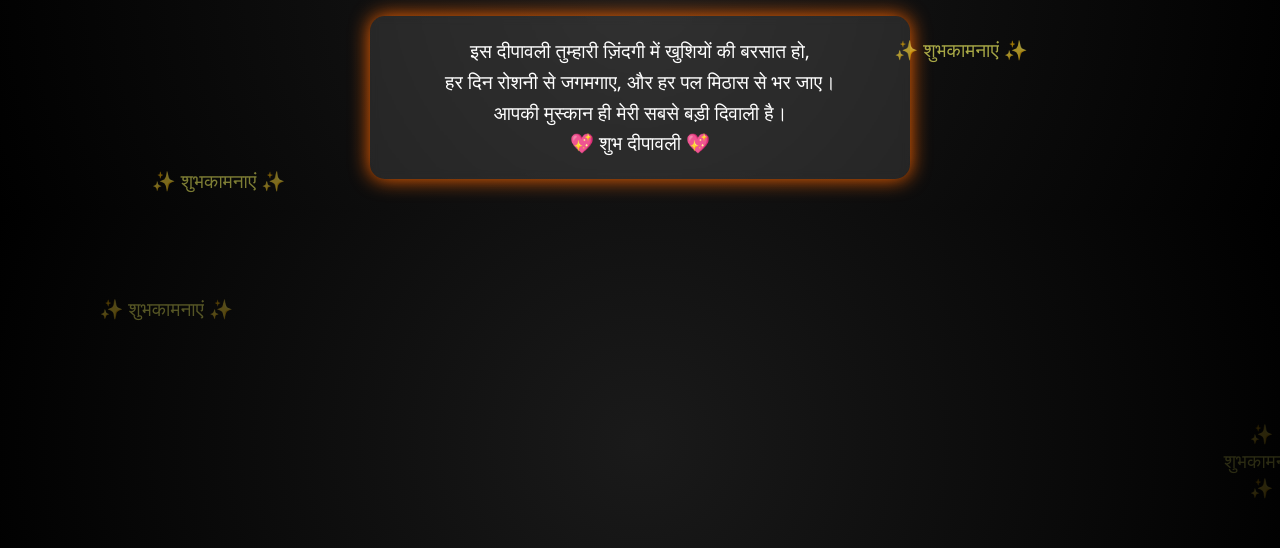
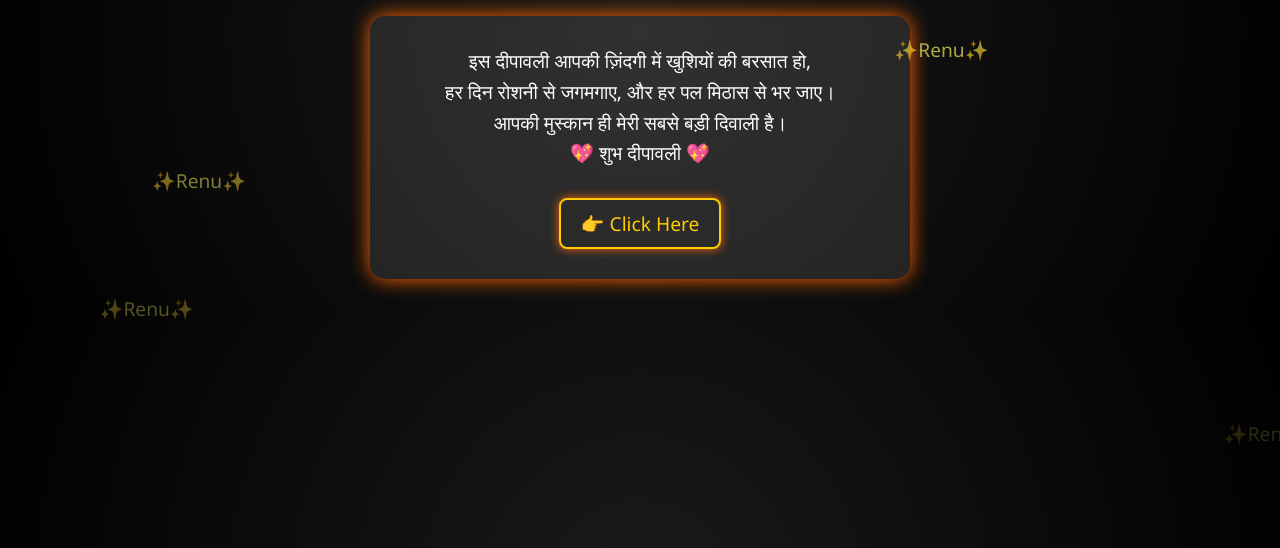
Before and after one commit to arvind272301/dearPrincess, a plain HTML site: page diwali.html in a window 1280 px wide. Shown: the part 252-800 px from the top of the page. Drawn offline with nearby package versions, Linux system fonts and the light colour scheme.

Commit message:
Add files via upload
change

```diff
--- a/diwali.html
+++ b/diwali.html
@@ -38,10 +38,10 @@
       100% { transform: rotateY(360deg); }
     }
 
-    .card {
+    .card-block {
       background: rgba(255, 255, 255, 0.1);
       border-radius: 15px;
-      padding: 20px;
+      padding: 30px 20px;
       margin: 2em auto;
       width: 80%;
       max-width: 500px;
@@ -52,6 +52,19 @@
     .message {
       font-size: 1.2em;
       line-height: 1.6em;
+      margin-bottom: 1.5em;
+    }
+
+    .click-link {
+      font-size: 1.2em;
+      color: #ffcc00;
+      text-decoration: none;
+      padding: 10px 20px;
+      border: 2px solid #ffcc00;
+      border-radius: 8px;
+      display: inline-block;
+      box-shadow: 0 0 10px #ff6600;
+      transition: background 0.3s;
     }
 
     canvas {
@@ -65,22 +78,22 @@
 </head>
 <body>
   <h1>🎆 शुभ दीपावली 🎆</h1>
-  <div class="rotating-name">🌟💖 Renu 💖🌟</div>
+  <div class="rotating-name">🪔💖 Renu 💖🪔</div>
 
-  <div class="card">
+  <div class="card-block">
     <div class="message">
-      इस दीपावली तुम्हारी ज़िंदगी में खुशियों की बरसात हो,<br>
+      इस दीपावली आपकी ज़िंदगी में खुशियों की बरसात हो,<br>
       हर दिन रोशनी से जगमगाए, और हर पल मिठास से भर जाए।<br>
       आपकी मुस्कान ही मेरी सबसे बड़ी दिवाली है।<br>
       💖 शुभ दीपावली 💖
     </div>
+    <a href="./sorry.html" class="click-link">👉 Click Here</a>
   </div>
   <canvas id="confetti"></canvas>
   <script src="https://cdn.jsdelivr.net/npm/canvas-confetti@1.6.0/dist/confetti.browser.min.js"></script>
   <script>
     const canvas = document.getElementById('confetti');
     const myConfetti = confetti.create(canvas, { resize: true });
-
     setInterval(() => {
       myConfetti({
         particleCount: 20,
@@ -89,11 +102,9 @@
         colors: ['#ffcc00', '#ff6600', '#ffffff']
       });
     }, 500);
-
-    // Wishes rain effect
     setInterval(() => {
       const wish = document.createElement('div');
-      wish.textContent = '✨ शुभकामनाएं ✨';
+      wish.textContent = '✨Renu✨';
       wish.style.position = 'fixed';
       wish.style.left = Math.random() * window.innerWidth + 'px';
       wish.style.top = '0px';
@@ -104,7 +115,6 @@
 
       wish.addEventListener('animationend', () => wish.remove());
     }, 800);
-
     const style = document.createElement('style');
     style.innerHTML = `
       @keyframes fall {
```
